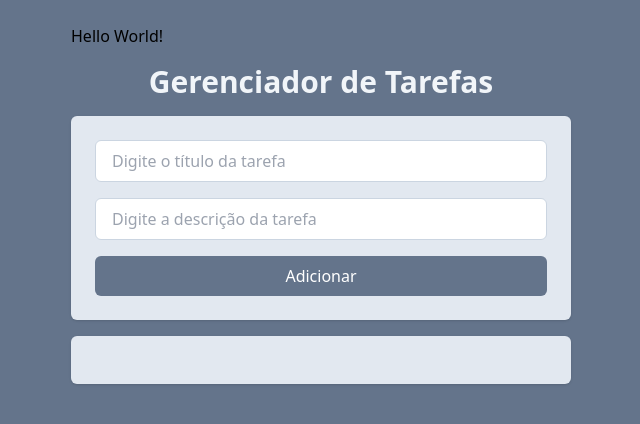
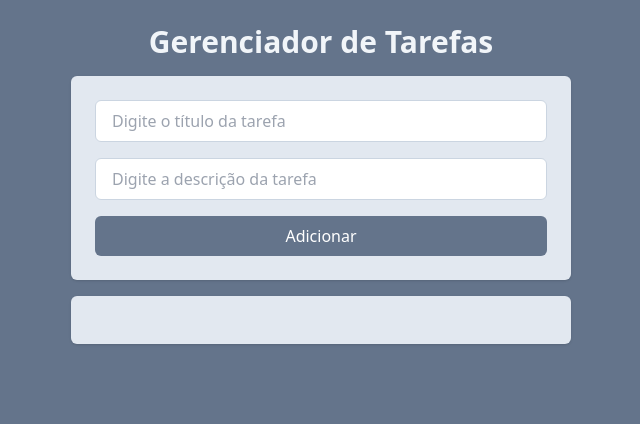
Before and after one commit to luis-paulo-tdo/estudo-react-gerenciador-tarefas, a React (Vite) app: page / in a window 1280 px wide. Shown: the top 424 px of the page, without its empty margins (319-959 px from the left). Built offline with nearby package versions, Linux system fonts and the light colour scheme.

Commit message:
Removendo componente Test.

```diff
--- a/src/App.jsx
+++ b/src/App.jsx
@@ -4,7 +4,6 @@ import AddTask from "./components/AddTask";
 import { useEffect, useState } from "react";
 import { v4 } from "uuid";
 import Title from "./components/Title";
-import Test from "./components/Test";
 
 function App() {
   const [tasks, setTasks] = useState(
@@ -58,7 +57,6 @@ function App() {
   return (
     <div className="w-screen h-screen bg-slate-500 flex justify-center p-6">
       <div className="w-[500px] space-y-4">
-        <Test></Test>
         <Title>Gerenciador de Tarefas</Title>
         <AddTask onAddTaskSubmit={onAddTaskSubmit} />
         <Tasks
--- a/src/components/Test.jsx
+++ /dev/null
@@ -1,20 +0,0 @@
-import React from "react";
-
-class Test extends React.Component {
-  constructor(props) {
-    super(props);
-    this.state = {
-      message: "Hello World!",
-    };
-  }
-
-  componentDidMount() {
-    console.log("Executado no primeiro acesso!");
-  }
-
-  render() {
-    return <h1>{this.state.message}</h1>;
-  }
-}
-
-export default Test;
```
